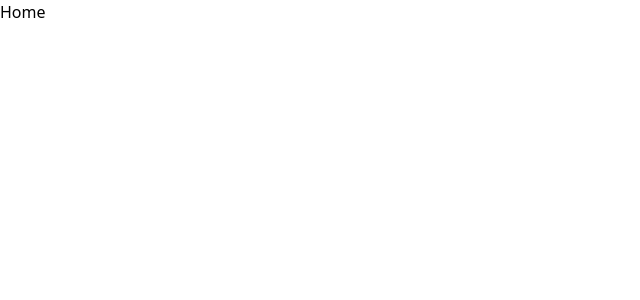
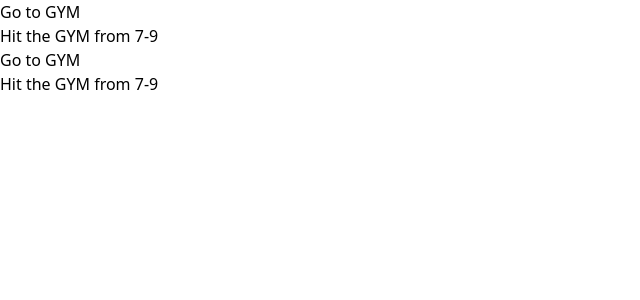
Before and after one commit to anoopraju31/100xdevs_cohort, a React (Vite) app in the folder week 7/week-7.4/atom-family/: page / in a window 1280 px wide. Shown: the top 300 px of the page, without its empty margins (0-640 px from the left). Built offline with nearby package versions, Linux system fonts and the light colour scheme.

Commit message:
Week 7.4 Atom Family - Todo Component - added

```diff
--- a/week 7/week-7.4/atom-family/package.json
+++ b/week 7/week-7.4/atom-family/package.json
@@ -10,6 +10,7 @@
     "preview": "vite preview"
   },
   "dependencies": {
+    "prop-types": "^15.8.1",
     "react": "^18.2.0",
     "react-dom": "^18.2.0",
     "recoil": "^0.7.7"
--- a/week 7/week-7.4/atom-family/src/components/Todo.jsx
+++ b/week 7/week-7.4/atom-family/src/components/Todo.jsx
@@ -1,5 +1,20 @@
-const Todo = () => {
-	return <div>Todo</div>
+import { useRecoilValue } from 'recoil'
+import PropTypes from 'prop-types'
+import { todoAtom } from '../store/atom'
+
+const Todo = ({ id }) => {
+	const { title, description } = useRecoilValue(todoAtom)
+	console.log(id)
+	return (
+		<div>
+			<h5> {title} </h5>
+			<p> {description} </p>
+		</div>
+	)
+}
+
+Todo.propTypes = {
+	id: PropTypes.string,
 }
 
 export default Todo
--- a/week 7/week-7.4/atom-family/src/pages/Home.jsx
+++ b/week 7/week-7.4/atom-family/src/pages/Home.jsx
@@ -1,5 +1,12 @@
+import Todo from '../components/Todo'
+
 const Home = () => {
-	return <div>Home</div>
+	return (
+		<div>
+			<Todo id={1} />
+			<Todo id={2} />
+		</div>
+	)
 }
 
 export default Home
```
Also changed, not shown: 1 other file (tests, documents, lock files or other folders).
